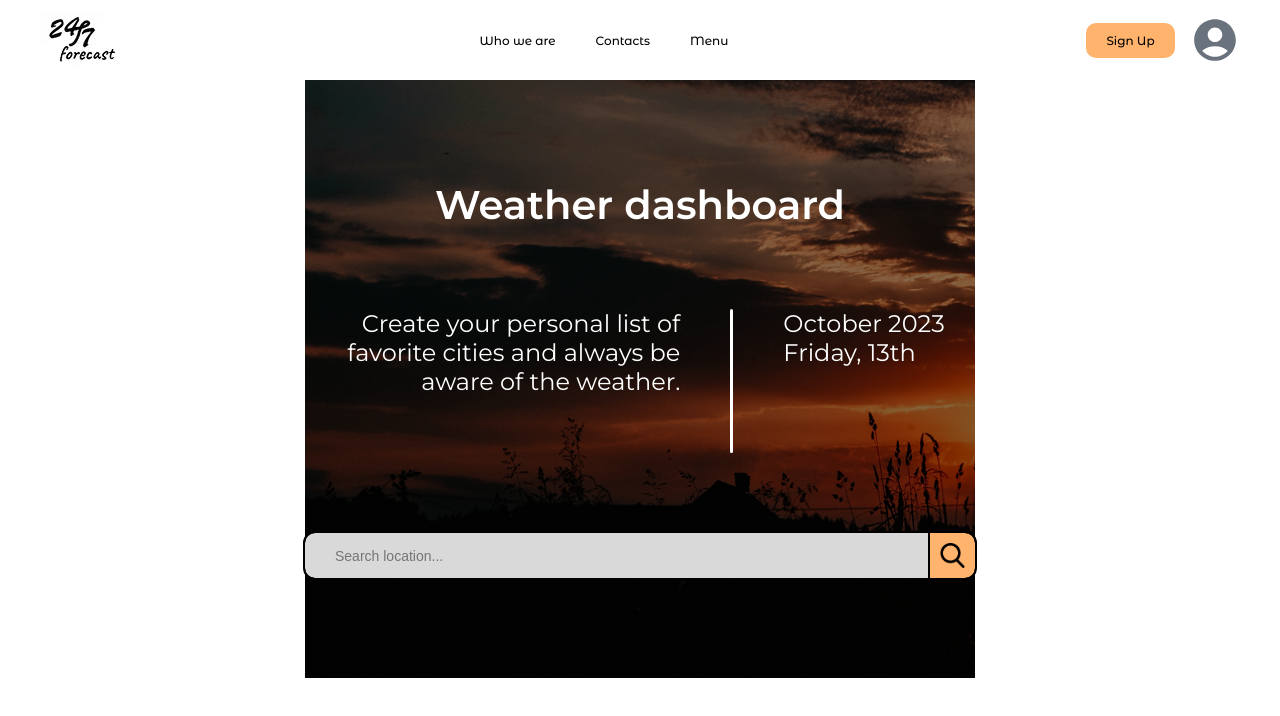
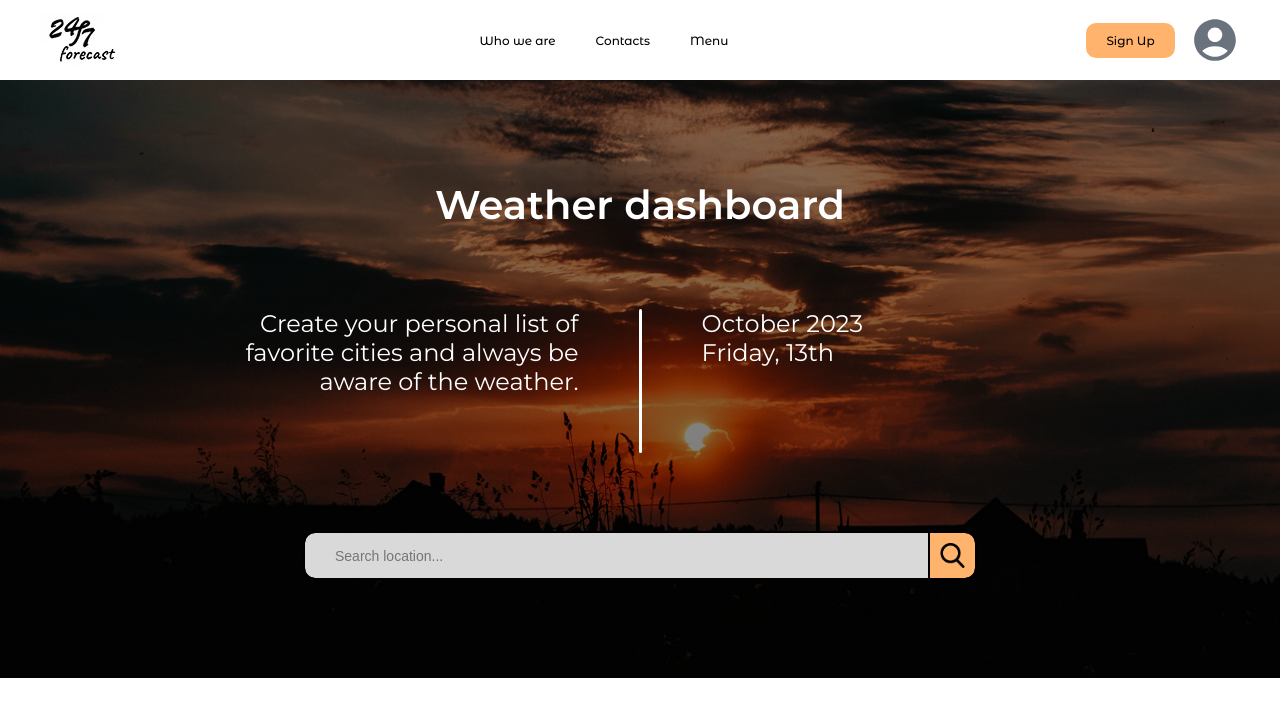
Before and after one commit to Navi474/TeamProject2, a React (Vite) app: page / in a window 1280 px wide. Shown: the top 716 px of the page. Built offline with nearby package versions, Linux system fonts and the light colour scheme.

Commit message:
desktop version for main dashboard 2

```diff
--- a/src/components/MainBlock/Dashboard/Dashboard.jsx
+++ b/src/components/MainBlock/Dashboard/Dashboard.jsx
@@ -4,25 +4,28 @@ import styles from './dashboard-styles/dashboardStyles.module.css';
 
 function Dashboard() {
   return (
-    <div className={styles.block}>
-      <h3 className={styles.h3}>Weather dashboard</h3>
+    <section className={styles.heroSection}>
+      <div className={styles.heroContainer}>
+        <div className={styles.mainBlock}>
+          <h3 className={styles.title}>Weather dashboard</h3>
           <div className={styles.textColumn}>
-        <p className={styles.leftColumn}>
-          Create your personal list of favorite cities and always be aware of
-          the weather.
-        </p>
+            <p className={styles.leftColumn}>Create your personal list of favorite cities and always be aware of the weather.</p>
             <div className={styles.verticalLine}></div>
             <p className={styles.rightColumn}>
               October 2023 <br />
               Friday, 13<span>th</span>
             </p>
           </div>
-      <div className={styles.downBlock}>
-        <input className={styles.dashInput} type="text" placeholder="Search location..." /><button className={styles.searchBtn}>
+          <div className={styles.searchBlock}>
+            <input className={styles.searchInput} type="text" placeholder="Search location..." />
+            <button className={styles.searchBtn}>
               <img src="src/assets/image 2.svg" alt="search..." />
             </button>
           </div>
         </div>
+      </div>
+    </section>
+
   );
 }
 
--- a/src/components/MainBlock/Dashboard/dashboard-styles/dashboardStyles.module.css
+++ b/src/components/MainBlock/Dashboard/dashboard-styles/dashboardStyles.module.css
@@ -1,49 +1,62 @@
-.block {
-    display: flex;
-    flex-direction: column;
-    justify-self: center;
-    align-items: center;
+.heroSection {
+    font-family: "Montserrat", sans-serif;
+    padding-top: 100px;
+    padding-bottom: 100px;
     background-image: url(/src/images/main_bg.png);
     background-repeat: no-repeat;
     background-size: cover;
-    margin: 0;
-    padding-top: 100px;
-    padding-bottom: 100px;
-    font-family: "Montserrat", sans-serif;
+}
+
+.heroContainer {
+    max-width: 90rem;
+    margin: 0 auto;
+}
+
+.mainBlock {
+    display: flex;
+    flex-direction: column;
+    align-items: center;
     color: #fff;
 }
 
-.h3 {
+.title {
     font-size: 40px;
     font-weight: 600;
     margin-bottom: 80px;
 }
 
 .textColumn {
+    width: 100%;
     display: flex;
-    gap: 50px;
+    justify-content: center;
+    gap: 3.75rem;
     font-size: 24px;
     margin-bottom: 80px;
 
 }
 
 .leftColumn {
-    max-width: 345px;
     text-align: right;
 }
 
-.verticalLine{
+.leftColumn,
+.rightColumn {
+    flex-basis: 25rem;
+}
+
+.verticalLine {
     height: 144px;
     width: 3px;
     border-radius: 10px;
     background-color: #fff;
 }
 
-.rightColumn {
-    max-width: 164px;
+
+.searchBlock {
+    display: flex;
 }
 
-.dashInput{
+.searchInput {
     width: 625px;
     padding-top: 12px;
     padding-bottom: 12px;
@@ -56,11 +69,7 @@
     border: none;
 }
 
-.downBlock{
-    display: flex;
-}
-
-.searchBtn{
+.searchBtn {
     cursor: pointer;
     display: flex;
     justify-content: center;
```
Lines whose indentation alone changed are shown as unchanged.
